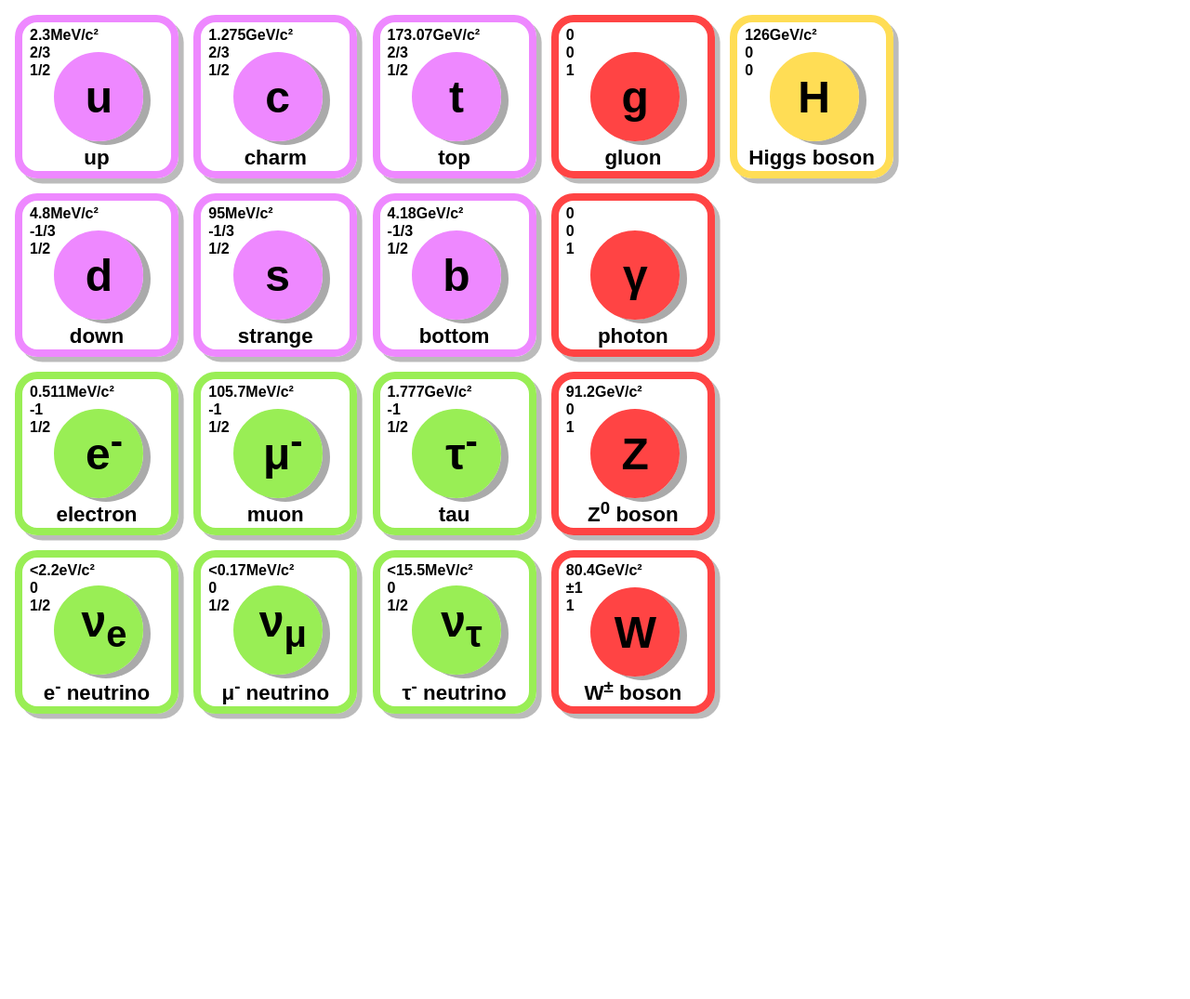
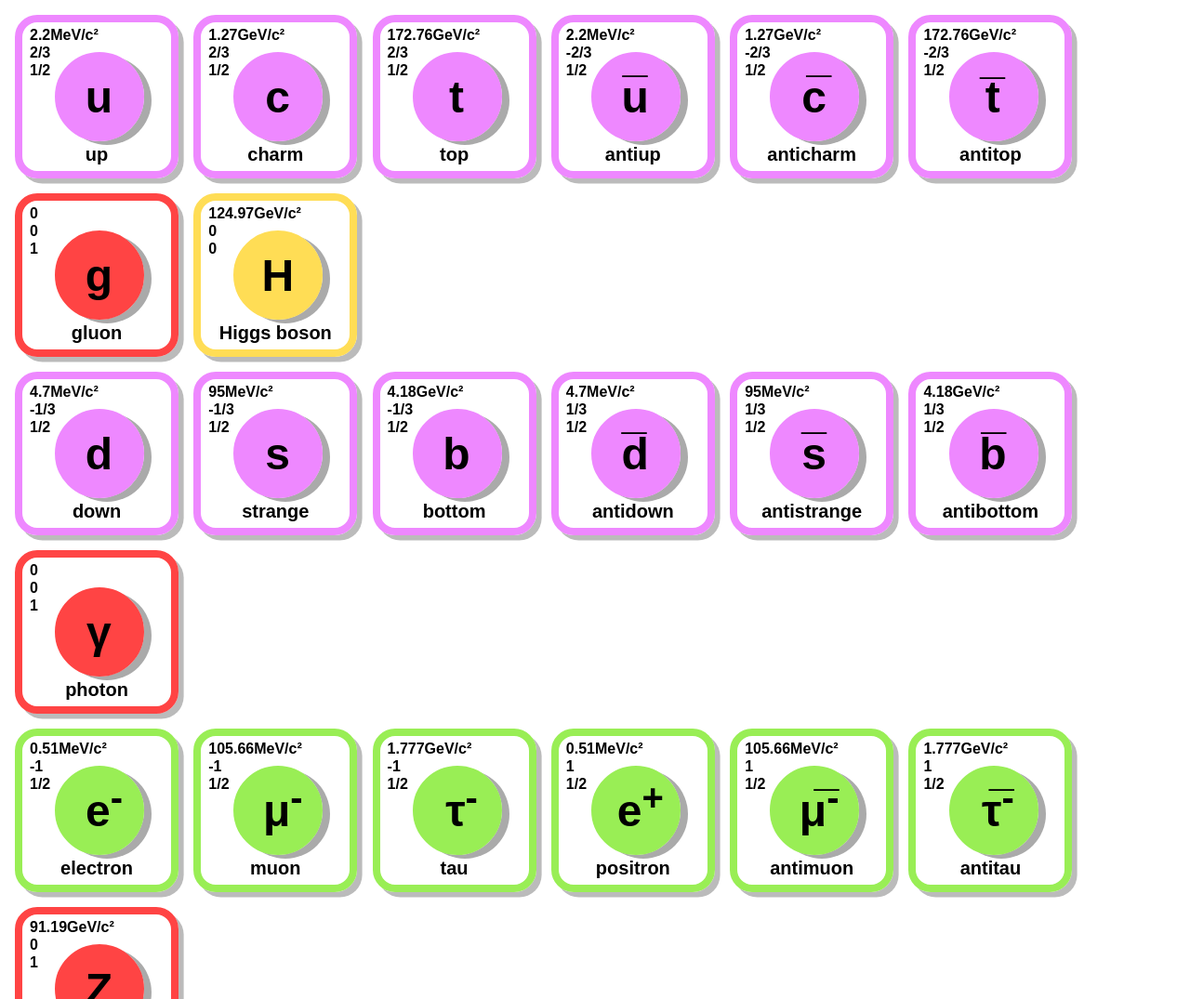
Before and after one commit to xem/part1kles, a plain HTML site: page index.html in a window 1280 px wide. Shown: the top 1075 px of the page at 93% size. Before the commit the page ends 800 px from the top, so only its background shows below. Drawn offline with Linux system fonts and the light colour scheme.

Commit message:
add antiparticles

```diff
--- a/index.html
+++ b/index.html
@@ -1,25 +1,38 @@
 <body>
 
-<div class=a><h2>u<sup> </sup></h2><h3>up</h3>2.3MeV/c²<p>2/3<p>1/2</div>
-<div class=a><h2>c<sup> </sup></h2><h3>charm</h3>1.275GeV/c²<p>2/3<p>1/2</div>
-<div class=a><h2>t<sup> </sup></h2><h3>top</h3>173.07GeV/c²<p>2/3<p>1/2</div>
+<div class=a><h2>u<sup> </sup></h2><h3>up</h3>2.2MeV/c²<p>2/3<p>1/2</div>
+<div class=a><h2>c<sup> </sup></h2><h3>charm</h3>1.27GeV/c²<p>2/3<p>1/2</div>
+<div class=a><h2>t<sup> </sup></h2><h3>top</h3>172.76GeV/c²<p>2/3<p>1/2</div>
+<div class=a><h2>u̅<sup> </sup></h2><h3>antiup</h3>2.2MeV/c²<p>-2/3<p>1/2</div>
+<div class=a><h2>c̅<sup> </sup></h2><h3>anticharm</h3>1.27GeV/c²<p>-2/3<p>1/2</div>
+<div class=a><h2>t̅<sup> </sup></h2><h3>antitop</h3>172.76GeV/c²<p>-2/3<p>1/2</div>
 <div class=b><h2>g<sup> </sup></h2><h3>gluon</h3>0<p>0<p>1</div>
-<div class=c><h2>H<sup> </sup></h2><h3>Higgs boson</h3>126GeV/c²<p>0<p>0</div>
+<div class=c><h2>H<sup> </sup></h2><h3>Higgs boson</h3>124.97GeV/c²<p>0<p>0</div>
 <br>
-<div class=a><h2>d<sup> </sup></h2><h3>down</h3>4.8MeV/c²<p>-1/3<p>1/2</div>
+<div class=a><h2>d<sup> </sup></h2><h3>down</h3>4.7MeV/c²<p>-1/3<p>1/2</div>
 <div class=a><h2>s<sup> </sup></h2><h3>strange</h3>95MeV/c²<p>-1/3<p>1/2</div>
 <div class=a><h2>b<sup> </sup></h2><h3>bottom</h3>4.18GeV/c²<p>-1/3<p>1/2</div>
+<div class=a><h2>d̅<sup> </sup></h2><h3>antidown</h3>4.7MeV/c²<p>1/3<p>1/2</div>
+<div class=a><h2>s̅<sup> </sup></h2><h3>antistrange</h3>95MeV/c²<p>1/3<p>1/2</div>
+<div class=a><h2>b̅<sup> </sup></h2><h3>antibottom</h3>4.18GeV/c²<p>1/3<p>1/2</div>
 <div class=b><h2>γ<sup> </sup></h2><h3>photon</h3>0<p>0<p>1</div>
 <br>
-<div class=d><h2>e<sup>-</sup></h2><h3>electron</h3>0.511MeV/c²<p>-1<p>1/2</div>
-<div class=d><h2>μ<sup>-</sup></h2><h3>muon</h3>105.7MeV/c²<p>-1<p>1/2</div>
+<div class=d><h2>e<sup>-</sup></h2><h3>electron</h3>0.51MeV/c²<p>-1<p>1/2</div>
+<div class=d><h2>μ<sup>-</sup></h2><h3>muon</h3>105.66MeV/c²<p>-1<p>1/2</div>
 <div class=d><h2>τ<sup>-</sup></h2><h3>tau</h3>1.777GeV/c²<p>-1<p>1/2</div>
-<div class=b><h2>Z<sup> </sup></h2><h3>Z<sup>0</sup> boson</h3>91.2GeV/c²<p>0<p>1</div>
+<div class=d><h2>e<sup>+</sup></h2><h3>positron</h3>0.51MeV/c²<p>1<p>1/2</div>
+<div class=d><h2>μ̅<sup>-</sup></h2><h3>antimuon</h3>105.66MeV/c²<p>1<p>1/2</div>
+<div class=d><h2>τ̅<sup>-</sup></h2><h3>antitau</h3>1.777GeV/c²<p>1<p>1/2</div>
+<div class=b><h2>Z<sup> </sup></h2><h3>Z<sup>0</sup> boson</h3>91.19GeV/c²<p>0<p>1</div>
 <br>
 <div class=d><h2>ν<sub>e</sub></h2><h3>e<sup>-</sup> neutrino</h3>&lt;2.2eV/c²<p>0<p>1/2</div>
 <div class=d><h2>ν<sub>μ</sub></h2><h3>μ<sup>-</sup> neutrino</h3>&lt;0.17MeV/c²<p>0<p>1/2</div>
 <div class=d><h2>ν<sub>τ</sub></h2><h3>τ<sup>-</sup> neutrino</h3>&lt;15.5MeV/c²<p>0<p>1/2</div>
-<div class=b><h2>W<sup> </sup></h2><h3>W<sup>±</sup> boson</h3>80.4GeV/c²<p>±1<p>1</div>
+<div class=d><h2>ν̅<sub>e</sub></h2><h3>e<sup>-</sup> antineutrino</h3>&lt;2.2eV/c²<p>0<p>1/2</div>
+<div class=d><h2>ν̅<sub>μ</sub></h2><h3>μ<sup>-</sup> antineutrino</h3>&lt;0.17MeV/c²<p>0<p>1/2</div>
+<div class=d><h2>ν̅<sub>τ</sub></h2><h3>τ<sup>-</sup> antineutrino</h3>&lt;15.5MeV/c²<p>0<p>1/2</div>
+<div class=b><h2>W<sup>+</sup></h2><h3>W<sup>+</sup> boson</h3>80.38GeV/c²<p>1<p>1</div>
+<div class=b><h2>W<sup>-</sup></h2><h3>W<sup>-</sup> boson</h3>80.38GeV/c²<p>-1<p>1</div>
 </body>
 
 <style>
@@ -30,6 +43,6 @@ div{display:inline-block;width:18vmin;height:17vmin;border:1vmin solid;border-ra
 .c,.c h2:after{border-color:#fd5}
 .d,.d h2:after{border-color:#9e5}
 h2{font:bold 6vmin/.7 arial;position:absolute;width:18vmin;text-align:center;margin-left:1vmin}
-h2:after{content:"";display:block;width:0;margin:-8.2vmin 0 0 2.3vmin;border:6vmin solid;border-radius:6vmin;box-shadow:1vmin .5vmin 0 #aaa}
-h3{font:bold 2.8vmin/10 arial;position:absolute;width:18vmin;text-align:center}
+h2:after{content:"";display:block;width:0;margin:-8.2vmin 0 0 2.4vmin;border:6vmin solid;border-radius:6vmin;box-shadow:1vmin .5vmin 0 #aaa}
+h3{font:bold 2.5vmin/11 arial;position:absolute;width:18vmin;text-align:center}
 </style>
```
